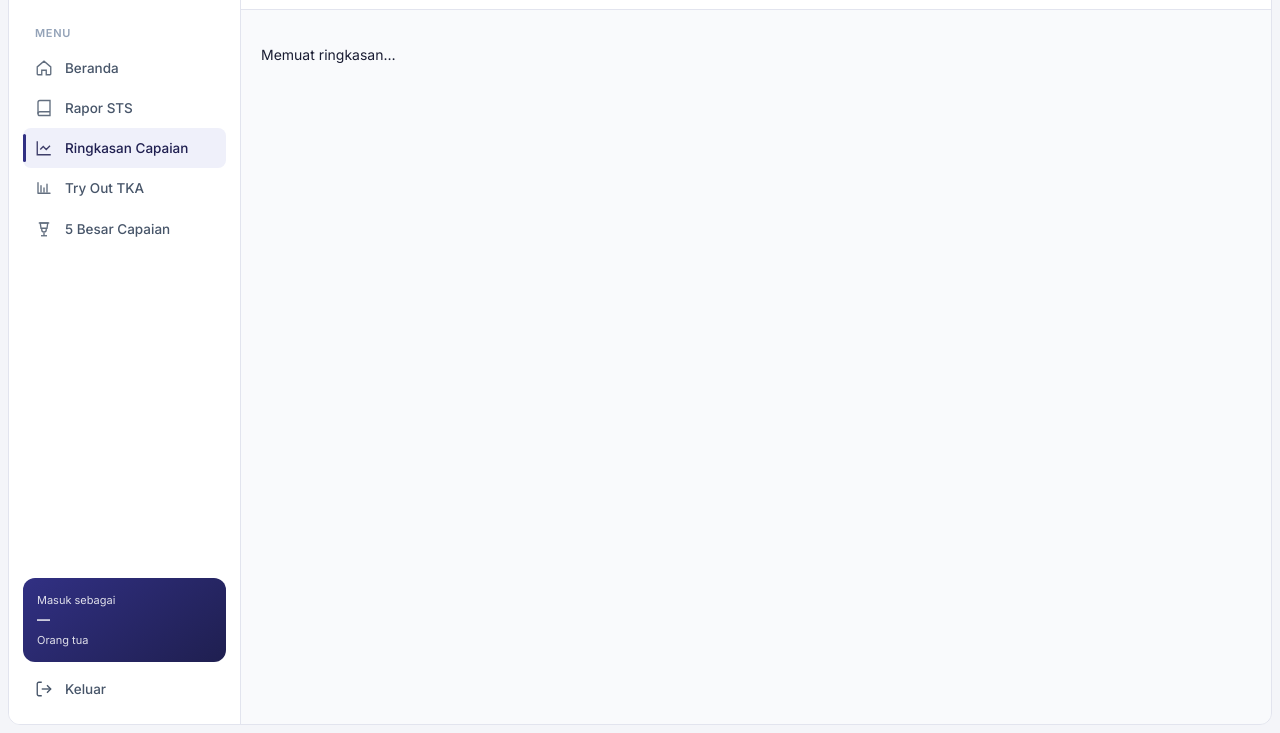
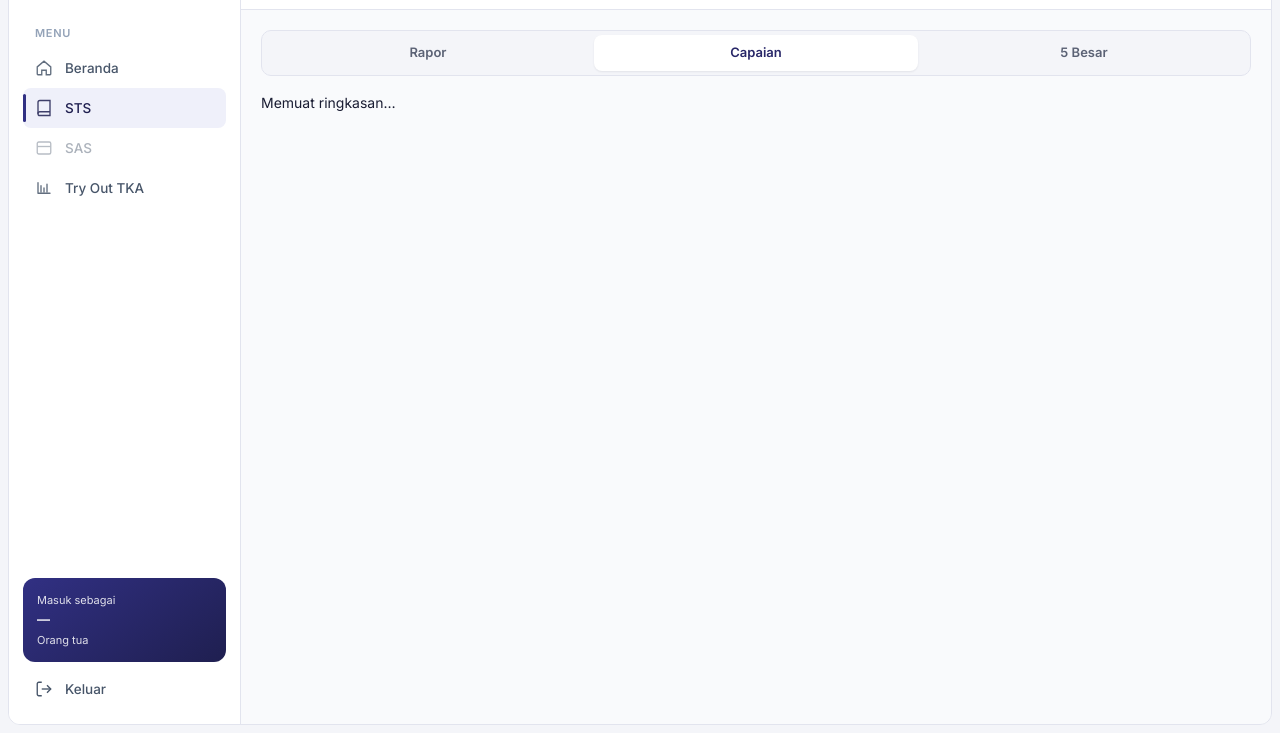
Before and after one commit to nitoe/portal-orangtua, a plain HTML site: page capaian.html in a window 1280 px wide. Shown: the part 69-802 px from the top of the page. Drawn offline with Linux system fonts and the light colour scheme; a script that the page names is missing.

Commit message:
portal-orangtua-sts-menu

```diff
--- a/capaian.html
+++ b/capaian.html
@@ -189,6 +189,40 @@
     .legend-table tr:last-child td { border-bottom: none; }
     .legend p { margin: 8px 0 0; font-size: 11.5px; color: var(--muted); line-height: 1.4; }
     .empty-filter { padding: 20px; text-align: center; color: var(--muted); font-size: 13px; }
+
+    /* STS tab bar */
+    .sts-tabs {
+      display: flex;
+      gap: 4px;
+      padding: 4px;
+      background: var(--surface-2);
+      border: 1px solid var(--border);
+      border-radius: 10px;
+      margin-bottom: 16px;
+    }
+    .sts-tab {
+      flex: 1;
+      text-align: center;
+      padding: 8px 10px;
+      font-size: 13px;
+      font-weight: 600;
+      color: var(--muted);
+      text-decoration: none;
+      border-radius: 8px;
+      transition: background .12s, color .12s;
+    }
+    .sts-tab:hover { color: var(--ink); background: rgba(255,255,255,.7); }
+    .sts-tab.active {
+      background: var(--surface);
+      color: var(--muh-700);
+      box-shadow: 0 1px 2px rgba(23,23,57,.08);
+    }
+    .side-link-disabled {
+      opacity: 0.45;
+      pointer-events: none;
+      cursor: default;
+    }
+
   </style>
 </head>
 <body>
@@ -202,27 +236,23 @@
             <div class="sidebar-brand-sub">Portal Orang Tua</div>
           </div>
         </a>
-        <p class="sidebar-section">Menu</p>
+                <p class="sidebar-section">Menu</p>
         <nav style="flex:1">
           <a class="side-link" href="beranda.html">
             <svg width="18" height="18" viewBox="0 0 24 24" fill="none" stroke="currentColor" stroke-width="1.8"><path d="M3 10.5L12 3l9 7.5V20a1 1 0 0 1-1 1h-5v-6H9v6H4a1 1 0 0 1-1-1v-9.5z"/></svg>
             Beranda
           </a>
-          <a class="side-link" href="rapor-sts.html">
+          <a class="side-link active" href="rapor-sts.html">
             <svg width="18" height="18" viewBox="0 0 24 24" fill="none" stroke="currentColor" stroke-width="1.8"><path d="M4 19.5A2.5 2.5 0 0 1 6.5 17H20"/><path d="M6.5 2H20v20H6.5A2.5 2.5 0 0 1 4 19.5v-15A2.5 2.5 0 0 1 6.5 2z"/></svg>
-            Rapor STS
+            STS
           </a>
-          <a class="side-link active" href="capaian.html">
-            <svg width="18" height="18" viewBox="0 0 24 24" fill="none" stroke="currentColor" stroke-width="1.8"><path d="M3 3v18h18"/><path d="M7 14l4-4 4 4 5-5"/></svg>
-            Ringkasan Capaian
+          <a class="side-link side-link-disabled" href="#" aria-disabled="true" title="Segera hadir">
+            <svg width="18" height="18" viewBox="0 0 24 24" fill="none" stroke="currentColor" stroke-width="1.8"><rect x="3" y="4" width="18" height="16" rx="2"/><path d="M3 10h18"/></svg>
+            SAS
           </a>
           <a class="side-link" href="tryout-tka.html" id="navTryOutTka">
             <svg width="18" height="18" viewBox="0 0 24 24" fill="none" stroke="currentColor" stroke-width="1.8"><path d="M4 19V5M4 19h16M8 17V9M12 17v-5M16 17V7" stroke-linecap="round"/></svg>
             Try Out TKA
-          </a>
-          <a class="side-link" href="lima-besar.html">
-            <svg width="18" height="18" viewBox="0 0 24 24" fill="none" stroke="currentColor" stroke-width="1.8"><path d="M8 21h8"/><path d="M12 17v4"/><path d="M7 4h10l-1 7H8L7 4z"/><path d="M5 4h14"/><path d="M9 11v2a3 3 0 0 0 6 0v-2"/></svg>
-            5 Besar Capaian
           </a>
         </nav>
         <div class="hero-banner">
@@ -251,6 +281,11 @@
         </header>
 
         <main class="main-body">
+          <div class="sts-tabs" role="tablist" aria-label="Bagian STS">
+            <a class="sts-tab" href="rapor-sts.html" role="tab" aria-selected="false">Rapor</a>
+            <a class="sts-tab active" href="capaian.html" role="tab" aria-selected="true">Capaian</a>
+            <a class="sts-tab" href="lima-besar.html" role="tab" aria-selected="false">5 Besar</a>
+          </div>
           <div class="main-inner" id="mainContent">
             <div class="wait-box"><p>Memuat ringkasan…</p></div>
           </div>
@@ -259,26 +294,18 @@
     </div>
   </div>
 
-  <nav class="bottom-nav">
+    <nav class="bottom-nav">
     <a href="beranda.html">
       <svg width="20" height="20" viewBox="0 0 24 24" fill="none" stroke="currentColor" stroke-width="1.8"><path d="M3 10.5L12 3l9 7.5V20a1 1 0 0 1-1 1h-5v-6H9v6H4a1 1 0 0 1-1-1v-9.5z"/></svg>
       Beranda
     </a>
-    <a href="rapor-sts.html">
+    <a class="active" href="rapor-sts.html">
       <svg width="20" height="20" viewBox="0 0 24 24" fill="none" stroke="currentColor" stroke-width="1.8"><path d="M4 19.5A2.5 2.5 0 0 1 6.5 17H20"/><path d="M6.5 2H20v20H6.5A2.5 2.5 0 0 1 4 19.5v-15A2.5 2.5 0 0 1 6.5 2z"/></svg>
-      Rapor
-    </a>
-    <a class="active" href="capaian.html">
-      <svg width="20" height="20" viewBox="0 0 24 24" fill="none" stroke="currentColor" stroke-width="1.8"><path d="M3 3v18h18"/><path d="M7 14l4-4 4 4 5-5"/></svg>
-      Capaian
+      STS
     </a>
     <a href="tryout-tka.html" id="navTryOutTkaBottom">
       <svg width="20" height="20" viewBox="0 0 24 24" fill="none" stroke="currentColor" stroke-width="1.8"><path d="M4 19V5M4 19h16M8 17V9M12 17v-5M16 17V7" stroke-linecap="round"/></svg>
       TKA
-    </a>
-    <a href="lima-besar.html">
-      <svg width="20" height="20" viewBox="0 0 24 24" fill="none" stroke="currentColor" stroke-width="1.8"><path d="M8 21h8"/><path d="M12 17v4"/><path d="M7 4h10l-1 7H8L7 4z"/><path d="M5 4h14"/><path d="M9 11v2a3 3 0 0 0 6 0v-2"/></svg>
-      5 Besar
     </a>
     <button type="button" id="btnLogoutNav">
       <svg width="20" height="20" viewBox="0 0 24 24" fill="none" stroke="currentColor" stroke-width="1.8"><path d="M9 21H5a2 2 0 0 1-2-2V5a2 2 0 0 1 2-2h4"/><path d="M16 17l5-5-5-5"/><path d="M21 12H9"/></svg>
```
Also changed, not shown: beranda.html (+13 -19 lines), lima-besar.html (+48 -21 lines), rapor-sts.html (+46 -19 lines), riwayat-tugas.html (+14 -20 lines), tryout-tka.html (+13 -19 lines), 2 other files.
